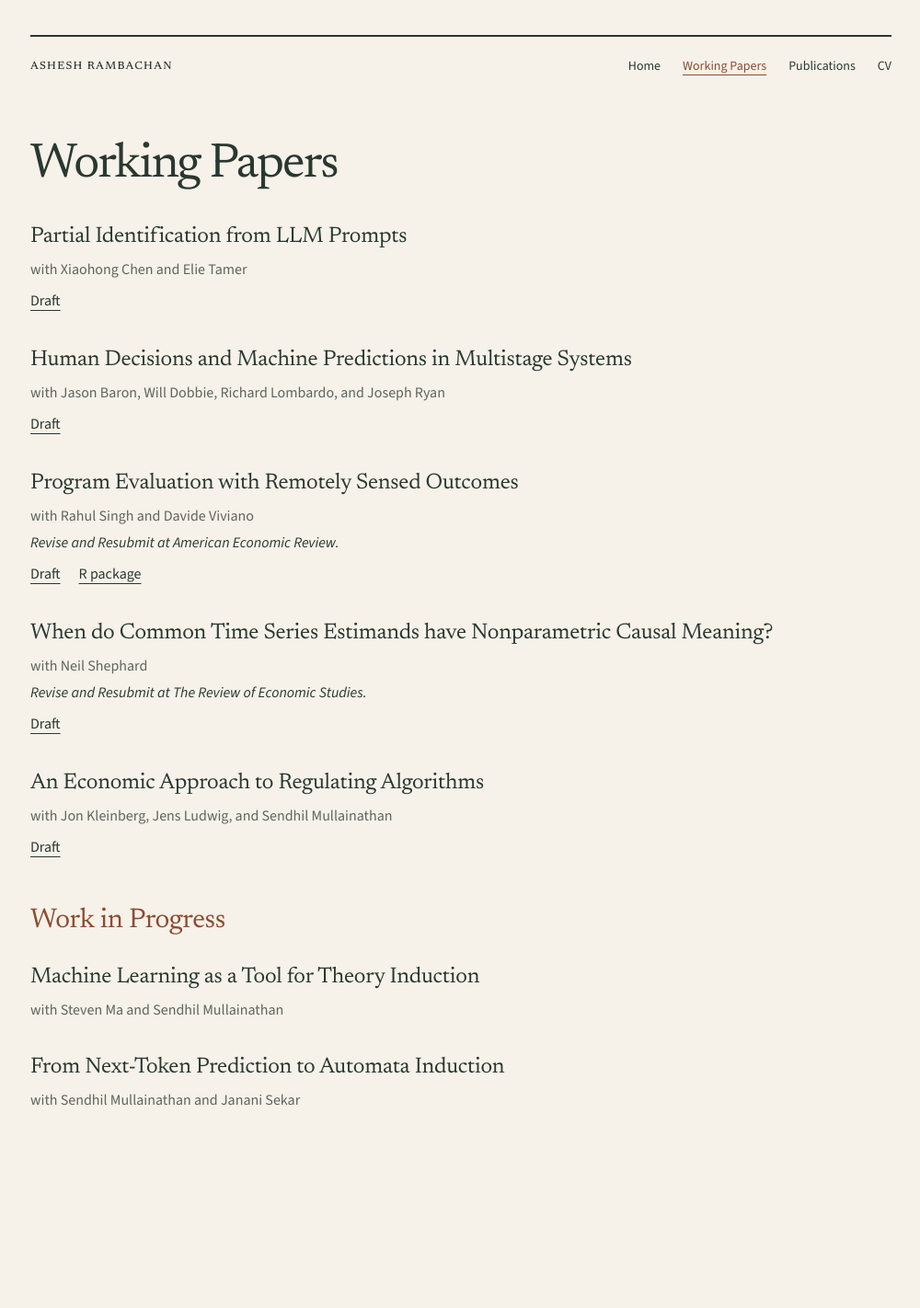
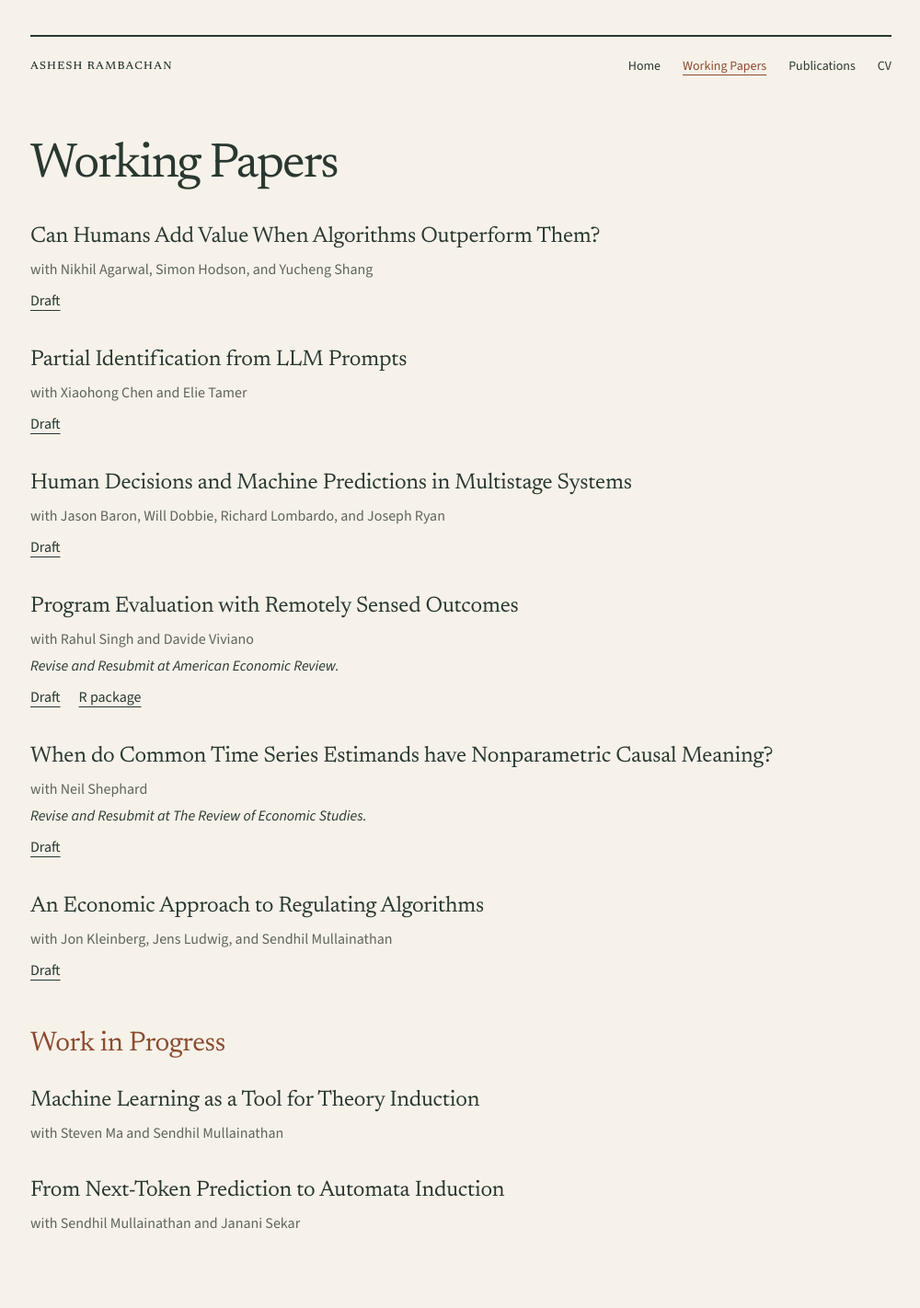
Before and after one commit to asheshrambachan/asheshrambachan.github.io, a Jekyll site: the page working-papers/index.html, which Jekyll copies as it is, in a window 1280 px wide. Shown: the whole page at 92% size, without its empty margins (139-1139 px from the left). Built offline with Jekyll 4.4.1, drawn with Linux system fonts in a browser that asks for light colours; before the commit the page ends 1288 px from its top, so only the background shows below that.

Commit message:
Add human value working paper

```diff
--- a/working-papers/index.html
+++ b/working-papers/index.html
@@ -34,6 +34,12 @@
     <main id="main" tabindex="-1">
       <h1>Working Papers</h1>
       <ul class="paper-list working-papers">
+      <li class="paper">
+        <h2>Can Humans Add Value When Algorithms Outperform Them?</h2>
+        <p class="coauthors">with Nikhil Agarwal, Simon Hodson, and Yucheng Shang</p>
+
+        <p class="paper-links"><a href="https://drive.google.com/file/d/1-w2ejUP3R1r5uuwoqhlNcMsc3ZNZf5Cj/view?usp=sharing">Draft</a></p>
+      </li>
       <li class="paper">
         <h2>Partial Identification from LLM Prompts</h2>
         <p class="coauthors">with Xiaohong Chen and Elie Tamer</p>
```
Also changed, not shown: content/research.json (+11 -0 lines).
